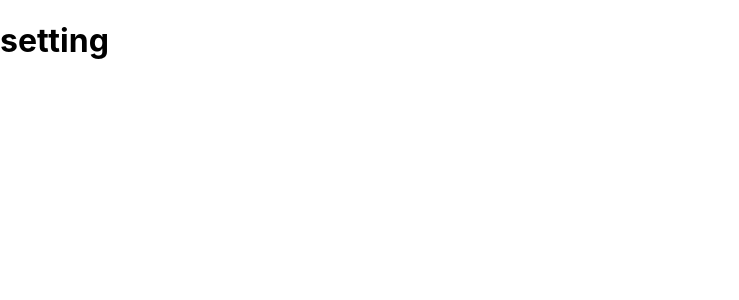
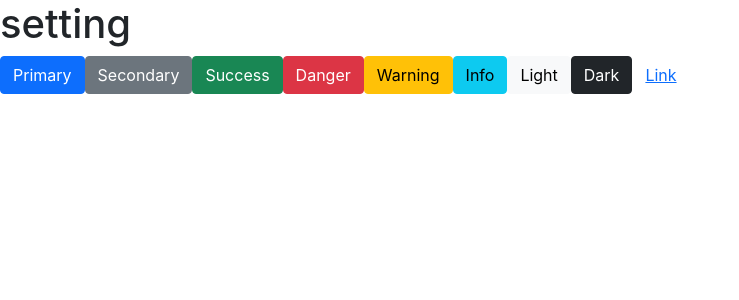
Before and after one commit to taiki-nd/scout_go_front, a React (Create React App) app: page / in a window 1280 px wide. Shown: the top 300 px of the page, without its empty margins (0-739 px from the left). Built offline with nearby package versions, Linux system fonts and the light colour scheme.

Commit message:
bootstrapの導入

```diff
--- a/public/index.html
+++ b/public/index.html
@@ -24,6 +24,7 @@
       work correctly both with client-side routing and a non-root public URL.
       Learn how to configure a non-root public URL by running `npm run build`.
     -->
+    <link href="https://cdn.jsdelivr.net/npm/bootstrap@5.0.2/dist/css/bootstrap.min.css" rel="stylesheet" integrity="sha384-EVSTQN3/azprG1Anm3QDgpJLIm9Nao0Yz1ztcQTwFspd3yD65VohhpuuCOmLASjC" crossorigin="anonymous">
     <title>React App</title>
   </head>
   <body>
--- a/src/App.tsx
+++ b/src/App.tsx
@@ -2,7 +2,19 @@ import './App.css';
 
 function App() {
   return (
-    <h1>setting</h1>
+    <>
+      <h1>setting</h1>
+      <button type="button" className="btn btn-primary">Primary</button>
+      <button type="button" className="btn btn-secondary">Secondary</button>
+      <button type="button" className="btn btn-success">Success</button>
+      <button type="button" className="btn btn-danger">Danger</button>
+      <button type="button" className="btn btn-warning">Warning</button>
+      <button type="button" className="btn btn-info">Info</button>
+      <button type="button" className="btn btn-light">Light</button>
+      <button type="button" className="btn btn-dark">Dark</button>
+
+      <button type="button" className="btn btn-link">Link</button>
+    </>
   );
 }
 
```
